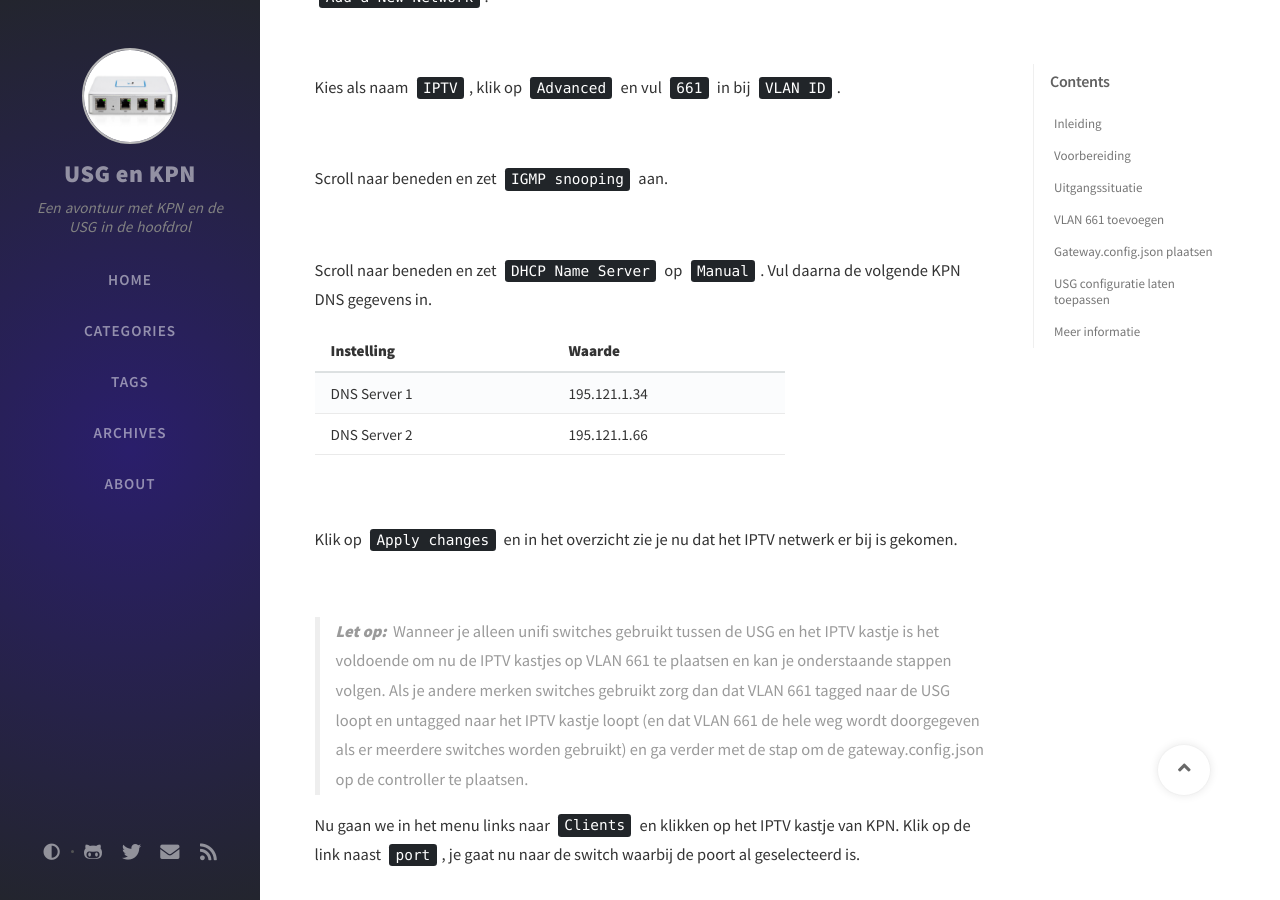
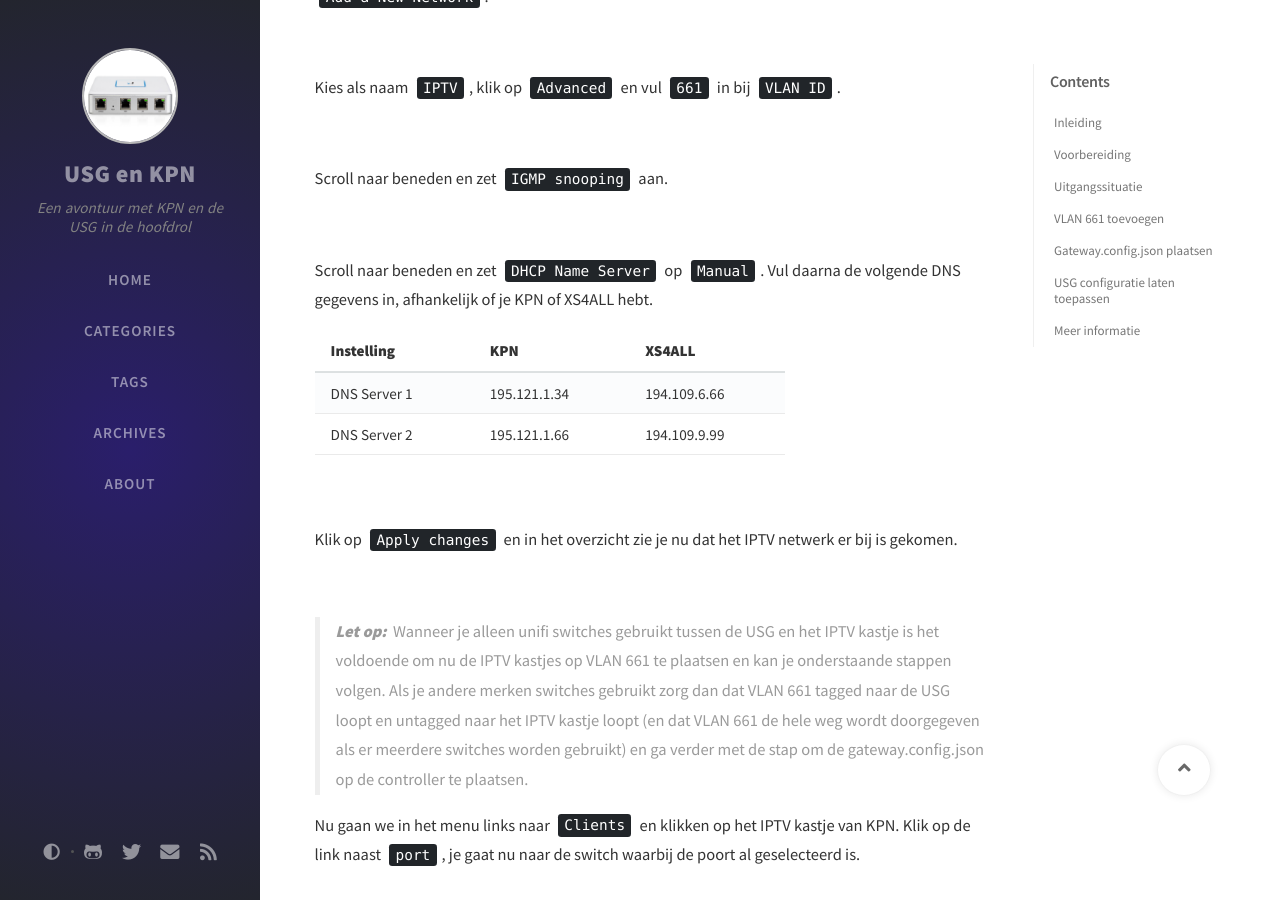
Before and after one commit to coolhva/usg-kpn-ftth, a Jekyll site: the page built from _posts/2020-12-08-unifi-security-gateway-kpn-iptv-vlan.md, in a window 1280 px wide and 900 px high, scrolled down 3807 px. Built offline with Jekyll 4.4.1, drawn with Linux system fonts in a browser that asks for light colours; nearby versions of some CDN libraries; comment, search, counter and statistics services are not loaded.

Commit message:
added xs4all dns

```diff
--- a/_posts/2020-12-08-unifi-security-gateway-kpn-iptv-vlan.md
+++ b/_posts/2020-12-08-unifi-security-gateway-kpn-iptv-vlan.md
@@ -103,12 +103,12 @@ Scroll naar beneden en zet <kbd>IGMP snooping</kbd> aan.
 
 ![usg_controller_add_network_igmp_snooping](/usg-kpn-ftth/assets/img/usgkpnvlan/usg_controller_add_network_igmp_snooping.png)
 
-Scroll naar beneden en zet <kbd>DHCP Name Server</kbd> op <kbd>Manual</kbd>. Vul daarna de volgende KPN DNS gegevens in.
+Scroll naar beneden en zet <kbd>DHCP Name Server</kbd> op <kbd>Manual</kbd>. Vul daarna de volgende DNS gegevens in, afhankelijk of je KPN of XS4ALL hebt.
 
-|Instelling|Waarde|
+|Instelling|KPN|XS4ALL|
 |:---|:--|
-|DNS Server 1|195.121.1.34|
-|DNS Server 2|195.121.1.66|
+|DNS Server 1|195.121.1.34|194.109.6.66|
+|DNS Server 2|195.121.1.66|194.109.9.99|
 
 ![usg_controller_add_network_settings_dns](/usg-kpn-ftth/assets/img/usgkpnvlan/usg_controller_add_network_settings_dns.png)
 
```
